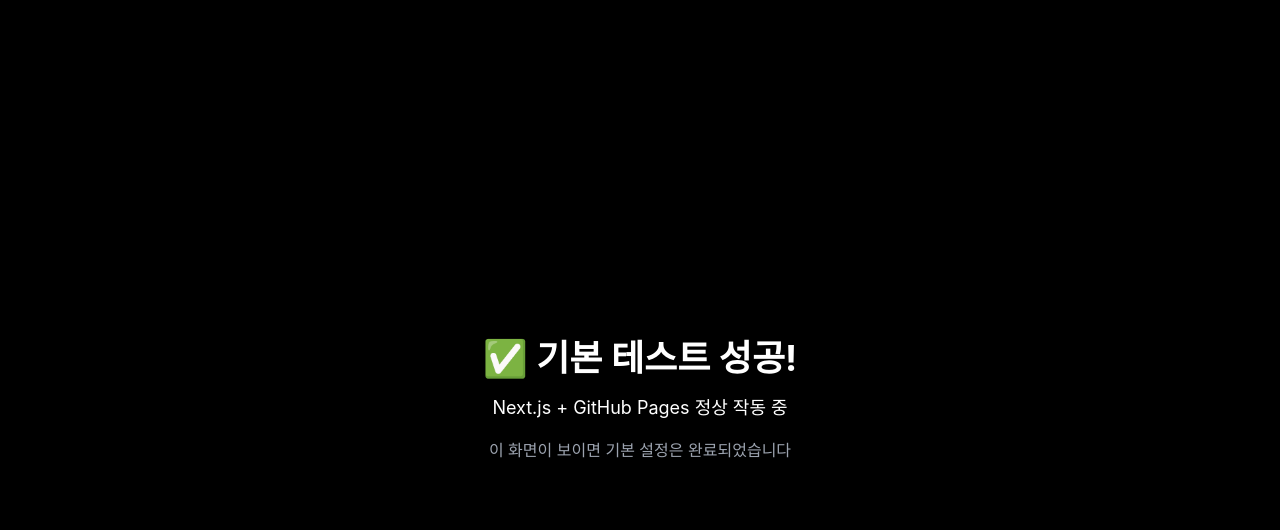
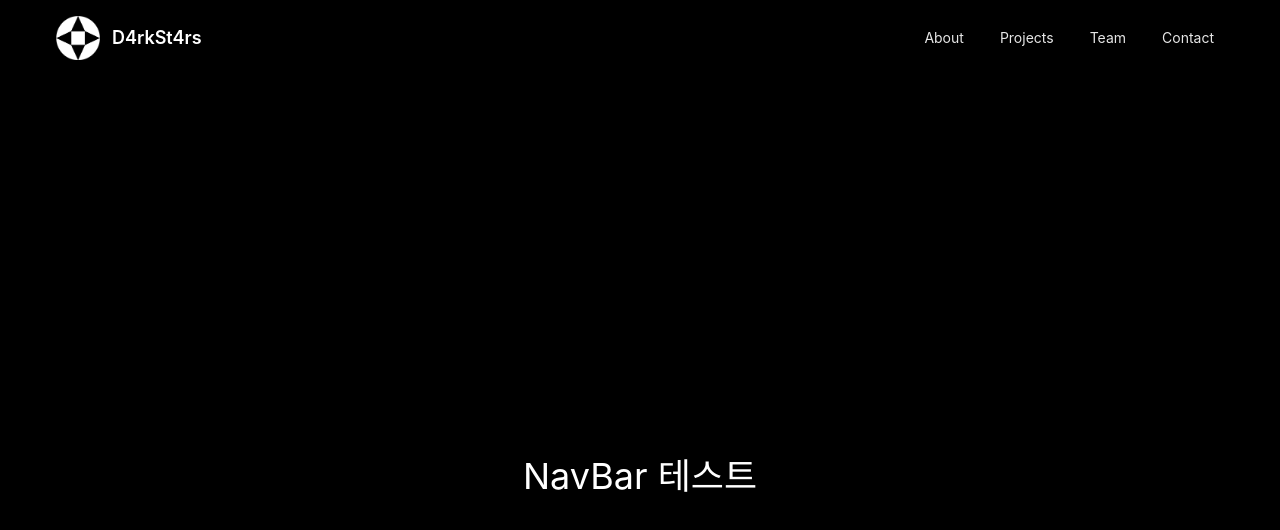
Before and after one commit to d4rkst4rs/d4rkst4rs.github.io, a Next.js app: page / in a window 1280 px wide. Shown: the top 530 px of the page. Built offline with nearby package versions, Linux system fonts and the light colour scheme.

Commit message:
Update index.js

```diff
--- a/pages/index.js
+++ b/pages/index.js
@@ -1,17 +1,17 @@
 import Head from 'next/head'
+import NavBar from '../components/NavBar'
 
 export default function Home() {
   return (
     <>
       <Head>
-        <title>D4rkSt4rs - Test</title>
+        <title>D4rkSt4rs</title>
       </Head>
 
-      <div className="min-h-screen bg-black text-white flex items-center justify-center">
-        <div className="text-center">
-          <h1 className="text-4xl font-bold mb-4">✅ 기본 테스트 성공!</h1>
-          <p className="text-lg">Next.js + GitHub Pages 정상 작동 중</p>
-          <p className="mt-4 text-gray-400">이 화면이 보이면 기본 설정은 완료되었습니다</p>
+      <div className="min-h-screen bg-black text-white">
+        <NavBar />
+        <div className="flex items-center justify-center min-h-screen">
+          <h1 className="text-4xl">NavBar 테스트</h1>
         </div>
       </div>
     </>
```
